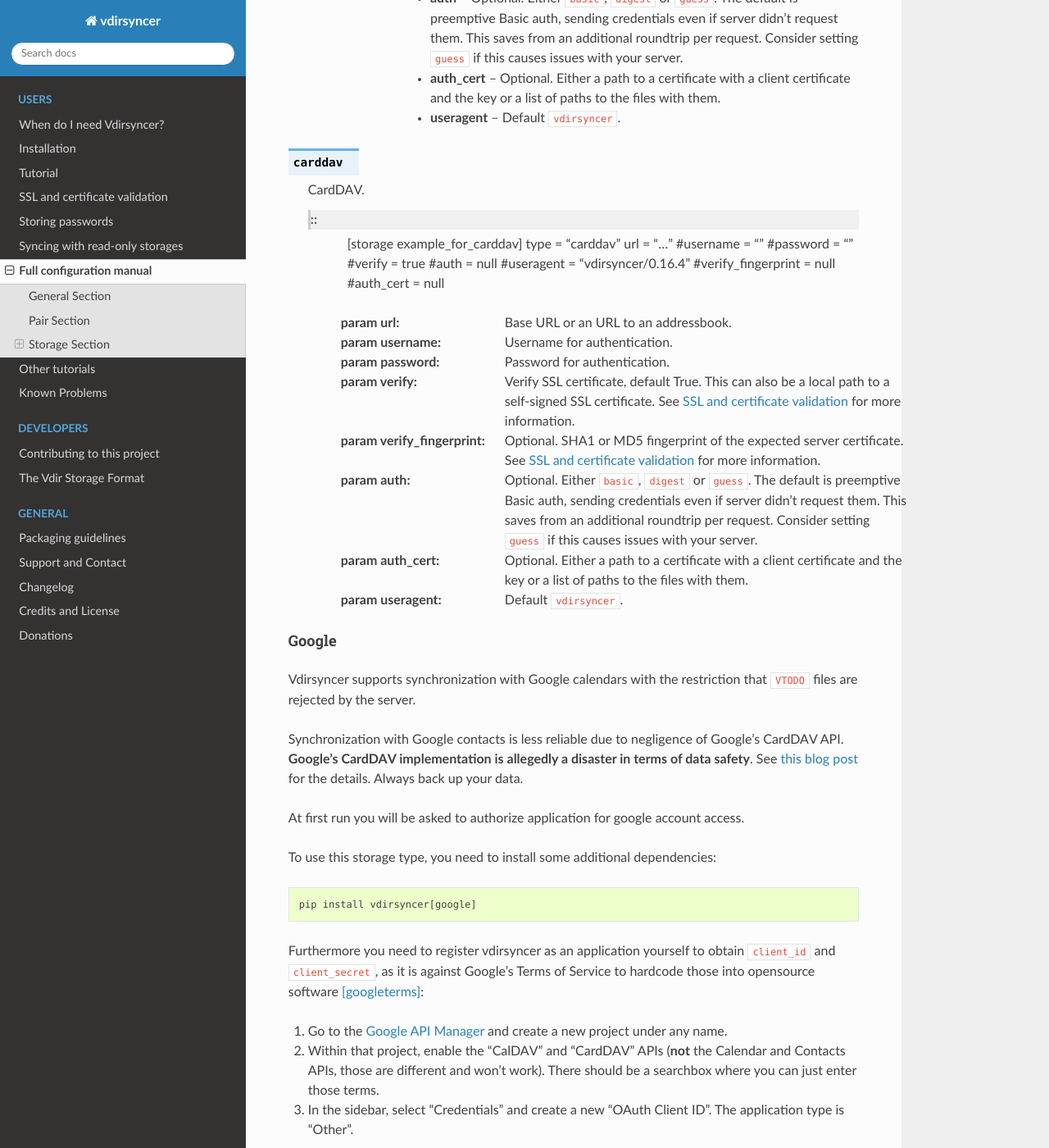
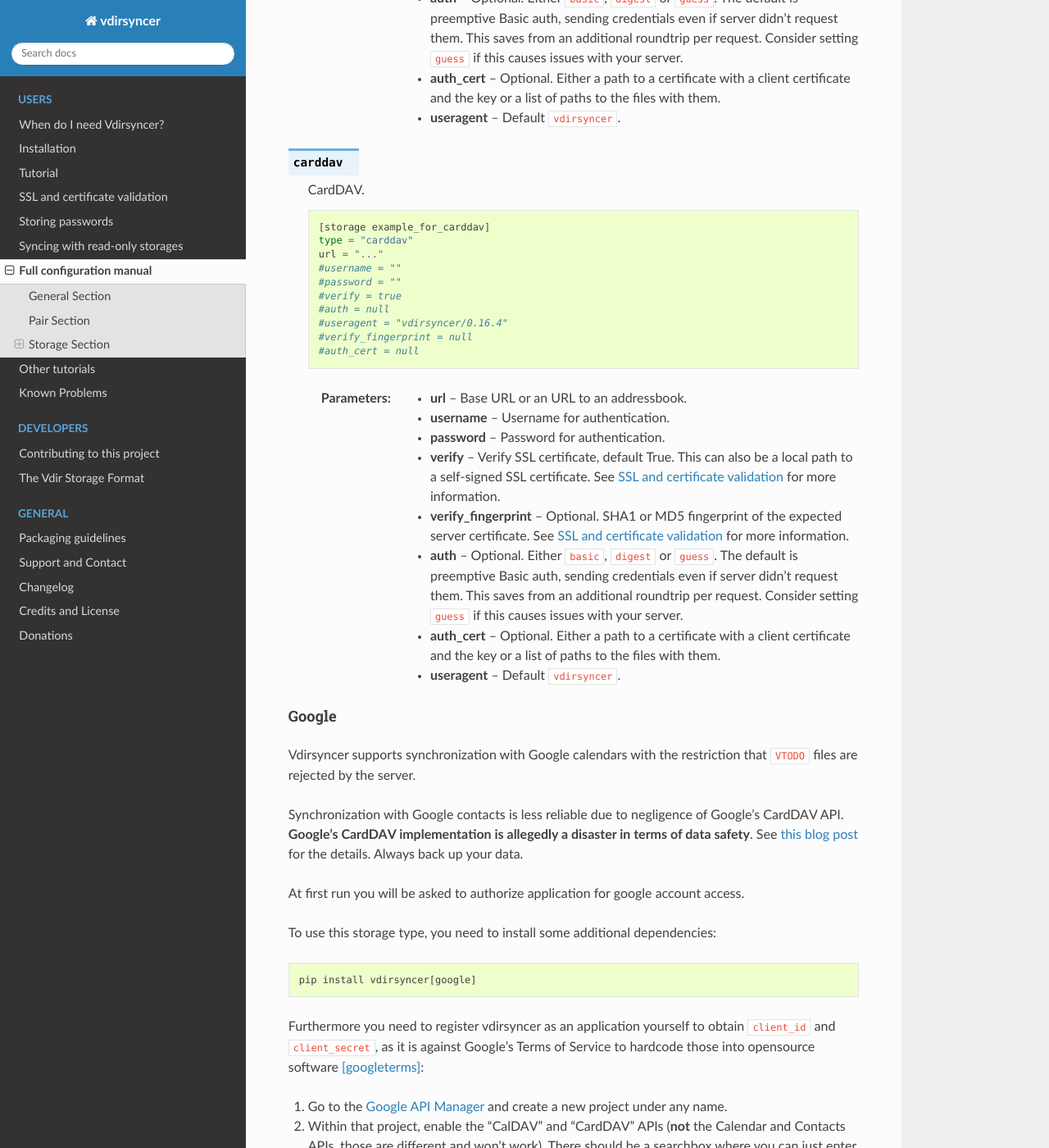
Before and after one commit to pimutils/vdirsyncer, a Sphinx documentation site: the page built from docs/config.rst, in a window 1280 px wide and 1400 px high, scrolled down 3776 px. Shown: the whole window at 82% size. Built offline with Sphinx 7.4.7 and the Read the Docs theme 2.0.0, drawn with Linux system fonts in a browser that asks for light colours; the version number could not be read and is left out; some of the changed text lies outside the part shown.

Commit message:
fix config parameter formatting

```diff
--- a/docs/config.rst
+++ b/docs/config.rst
@@ -161,19 +161,19 @@
 
     ::
 
-      [storage example_for_caldav]
-      type = "caldav"
-      #start_date = null
-      #end_date = null
-      #item_types = []
-      url = "..."
-      #username = ""
-      #password = ""
-      #verify = true
-      #auth = null
-      #useragent = "vdirsyncer/0.16.4"
-      #verify_fingerprint = null
-      #auth_cert = null
+        [storage example_for_caldav]
+        type = "caldav"
+        #start_date = null
+        #end_date = null
+        #item_types = []
+        url = "..."
+        #username = ""
+        #password = ""
+        #verify = true
+        #auth = null
+        #useragent = "vdirsyncer/0.16.4"
+        #verify_fingerprint = null
+        #auth_cert = null
 
     You can set a timerange to synchronize with the parameters ``start_date``
     and ``end_date``. Inside those parameters, you can use any Python
@@ -223,34 +223,36 @@
    CardDAV.
 
    ::
-       [storage example_for_carddav]
-       type = "carddav"
-       url = "..."
-       #username = ""
-       #password = ""
-       #verify = true
-       #auth = null
-       #useragent = "vdirsyncer/0.16.4"
-       #verify_fingerprint = null
-       #auth_cert = null
 
-    :param url: Base URL or an URL to an addressbook.
-    :param username: Username for authentication.
-    :param password: Password for authentication.
-    :param verify: Verify SSL certificate, default True. This can also be a
-        local path to a self-signed SSL certificate. See :ref:`ssl-tutorial`
-        for more information.
-    :param verify_fingerprint: Optional. SHA1 or MD5 fingerprint of the
-        expected server certificate. See :ref:`ssl-tutorial` for more
-        information.
-    :param auth: Optional. Either ``basic``, ``digest`` or ``guess``. The
-        default is preemptive Basic auth, sending credentials even if server
-        didn't request them. This saves from an additional roundtrip per
-        request. Consider setting ``guess`` if this causes issues with your
-        server.
-    :param auth_cert: Optional. Either a path to a certificate with a client
-        certificate and the key or a list of paths to the files with them.
-    :param useragent: Default ``vdirsyncer``.
+     [storage example_for_carddav]
+     type = "carddav"
+     url = "..."
+     #username = ""
+     #password = ""
+     #verify = true
+     #auth = null
+     #useragent = "vdirsyncer/0.16.4"
+     #verify_fingerprint = null
+     #auth_cert = null
+
+   :param url: Base URL or an URL to an addressbook.
+   :param username: Username for authentication.
+   :param password: Password for authentication.
+   :param verify: Verify SSL certificate, default True. This can also be a
+                  local path to a self-signed SSL certificate. See
+                  :ref:`ssl-tutorial` for more information.
+   :param verify_fingerprint: Optional. SHA1 or MD5 fingerprint of the expected
+                              server certificate. See :ref:`ssl-tutorial` for
+                              more information.
+   :param auth: Optional. Either ``basic``, ``digest`` or ``guess``. The
+                default is preemptive Basic auth, sending credentials even if
+                server didn't request them. This saves from an additional
+                roundtrip per request. Consider setting ``guess`` if this
+                causes issues with your server.
+   :param auth_cert: Optional. Either a path to a certificate with a client
+                     certificate and the key or a list of paths to the files
+                     with them.
+   :param useragent: Default ``vdirsyncer``.
 
 Google
 ++++++
@@ -321,9 +323,9 @@
 
    Please refer to :storage:`caldav` regarding the ``item_types`` and timerange parameters.
 
-    :param token_file: A filepath where access tokens are stored.
-    :param client_id/client_secret: OAuth credentials, obtained from the Google
-        API Manager.
+   :param token_file: A filepath where access tokens are stored.
+   :param client_id/client_secret: OAuth credentials, obtained from the Google
+                                   API Manager.
 
 .. storage:: google_contacts
 
@@ -337,9 +339,9 @@
        client_id = "..."
        client_secret = "..."
 
-    :param token_file: A filepath where access tokens are stored.
-    :param client_id/client_secret: OAuth credentials, obtained from the Google
-        API Manager.
+   :param token_file: A filepath where access tokens are stored.
+   :param client_id/client_secret: OAuth credentials, obtained from the Google
+                                   API Manager.
 
 EteSync
 +++++++
@@ -357,37 +359,37 @@
 
 .. storage:: etesync_contacts
 
-   Contacts for etesync.
+    Contacts for etesync.
 
-   ::
+    ::
 
-       [storage example_for_etesync_contacts]
-       email = ...
-       secrets_dir = ...
-       #server_path = ...
-       #db_path = ...
+        [storage example_for_etesync_contacts]
+        email = ...
+        secrets_dir = ...
+        #server_path = ...
+        #db_path = ...
+
+   :param email: The email address of your account.
+   :param secrets_dir: A directory where vdirsyncer can store the encryption
+                       key and authentication token.
+   :param server_url: Optional. URL to the root of your custom server.
+   :param db_path: Optional. Use a different path for the database.
+
+.. storage:: etesync_calendars
+
+    Calendars for etesync.
+
+    ::
+
+        [storage example_for_etesync_calendars]
+        email = ...
+        secrets_dir = ...
+        #server_path = ...
+        #db_path = ...
 
     :param email: The email address of your account.
     :param secrets_dir: A directory where vdirsyncer can store the encryption
-        key and authentication token.
-    :param server_url: Optional. URL to the root of your custom server.
-    :param db_path: Optional. Use a different path for the database.
-
-.. storage:: etesync_calendars
-
-   Calendars for etesync.
-
-   ::
-
-       [storage example_for_etesync_calendars]
-       email = ...
-       secrets_dir = ...
-       #server_path = ...
-       #db_path = ...
-
-    :param email: The email address of your account.
-    :param secrets_dir: A directory where vdirsyncer can store the encryption
-        key and authentication token.
+                        key and authentication token.
     :param server_url: Optional. URL to the root of your custom server.
     :param db_path: Optional. Use a different path for the database.
 
```
